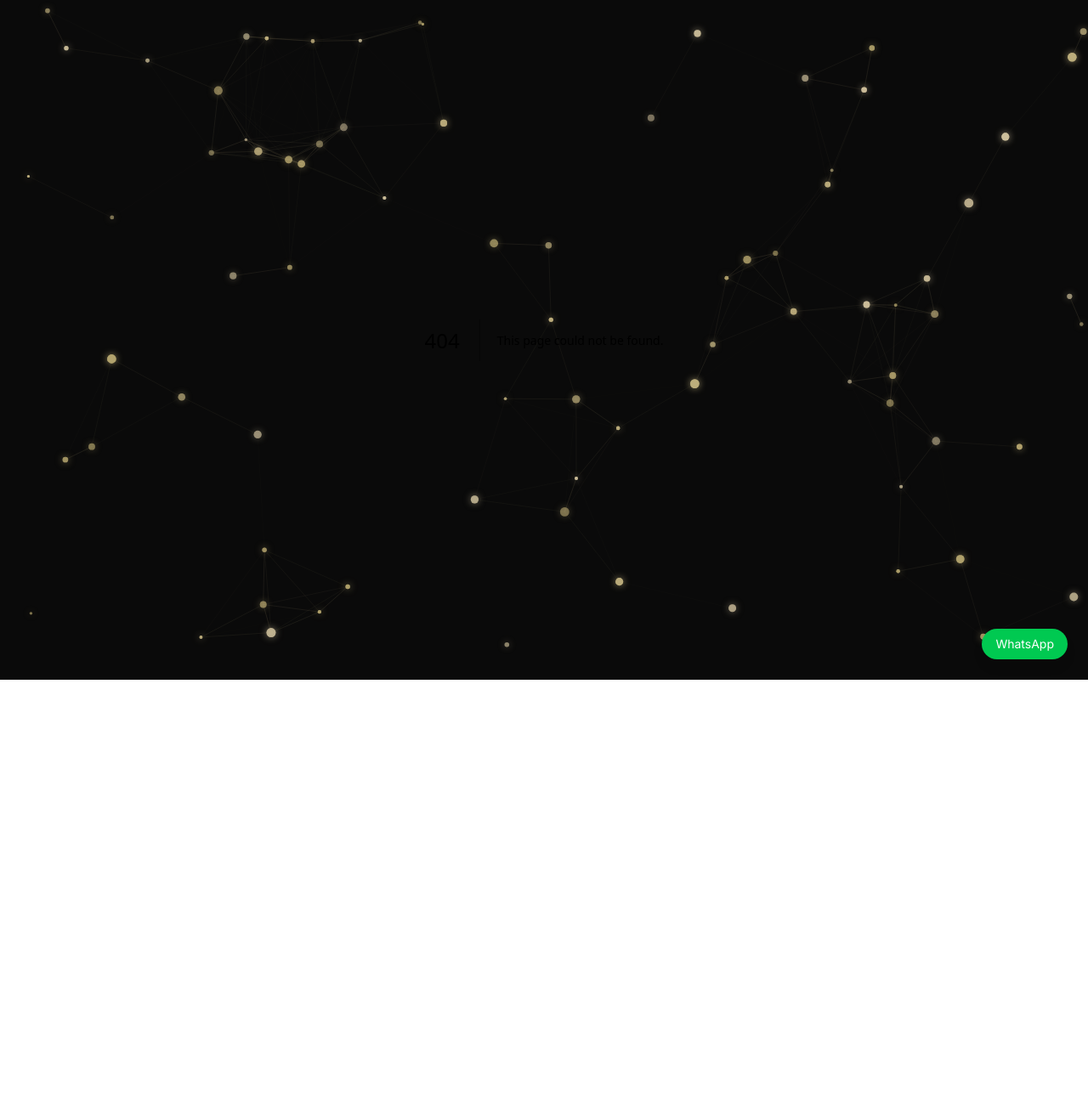
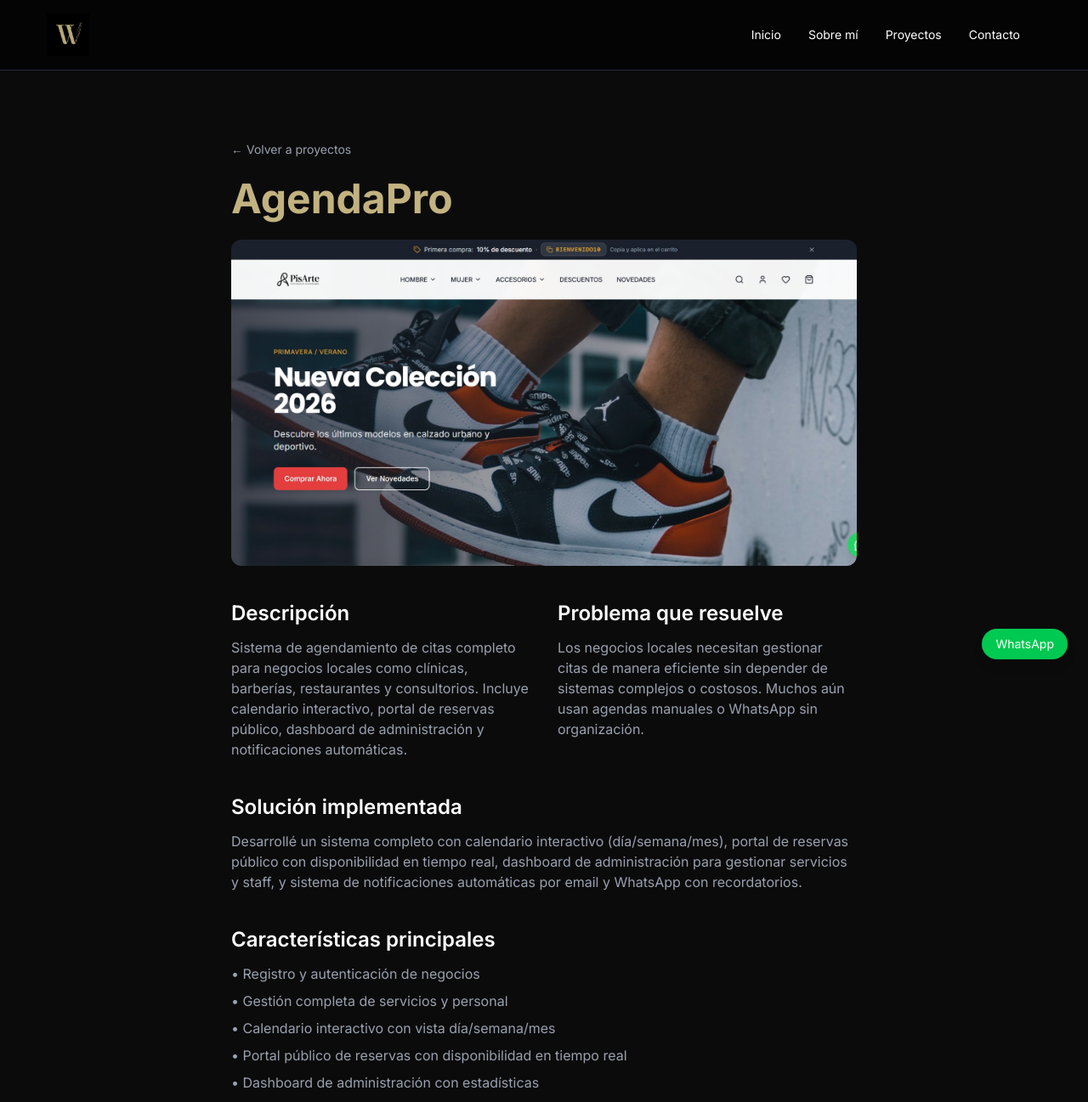
Before and after one commit to FronDeveloper/portafolio-wilson-dev, a Next.js app: page /projects/agenda-pro in a window 1280 px wide. Before the commit this address had no page. Shown: the top 1297 px of the page at 85% size. Before the commit the page ends 800 px from the top, so only its background shows below. Built offline with nearby package versions, Linux system fonts and the light colour scheme.

Commit message:
Agregar proyecto AgendaPro al portafolio

```diff
--- a/app/page.tsx
+++ b/app/page.tsx
@@ -16,7 +16,7 @@
       <section className="px-8 md:px-20 py-10 max-w-5xl mx-auto">
         <div className="grid grid-cols-2 md:grid-cols-4 gap-6 text-center">
           <div>
-            <p className="text-3xl font-bold text-[#C2B280]">4+</p>
+            <p className="text-3xl font-bold text-[#C2B280]">5+</p>
             <p className="text-gray-400 text-sm">Proyectos entregados</p>
           </div>
           <div>
--- /dev/null
+++ b/app/projects/agenda-pro/page.jsx
@@ -0,0 +1,122 @@
+import Navbar from "@/components/Navbar";
+import Image from "next/image";
+import Link from "next/link";
+
+export const metadata = {
+  title: "AgendaPro | Wilson Dev",
+  description: "Sistema de agendamiento de citas para negocios locales con notificaciones automáticas por email y WhatsApp."
+};
+
+export default function AgendaProProject() {
+  return (
+    <main className="bg-[#0B0B0B] text-white min-h-screen">
+      <Navbar />
+
+      <section className="px-8 md:px-20 py-20 max-w-4xl mx-auto">
+        <Link href="/projects" className="text-sm text-gray-400 hover:text-[#C2B280] transition inline-block mb-6">
+          ← Volver a proyectos
+        </Link>
+
+        <h1 className="text-4xl md:text-5xl font-bold mb-6 text-[#C2B280]">
+          AgendaPro
+        </h1>
+
+        <div className="relative w-full h-96 mb-10 rounded-xl overflow-hidden">
+          <Image
+            src="/images/agenda-pro.jpg"
+            alt="AgendaPro"
+            fill
+            className="object-cover object-top"
+          />
+        </div>
+
+        <div className="grid md:grid-cols-2 gap-8 mb-10">
+          <div>
+            <h2 className="text-2xl font-semibold mb-3">Descripción</h2>
+            <p className="text-gray-400">
+              Sistema de agendamiento de citas completo para negocios locales como clínicas, barberías,
+              restaurantes y consultorios. Incluye calendario interactivo, portal de reservas público,
+              dashboard de administración y notificaciones automáticas.
+            </p>
+          </div>
+
+          <div>
+            <h2 className="text-2xl font-semibold mb-3">Problema que resuelve</h2>
+            <p className="text-gray-400">
+              Los negocios locales necesitan gestionar citas de manera eficiente sin depender de
+              sistemas complejos o costosos. Muchos aún usan agendas manuales o WhatsApp sin organización.
+            </p>
+          </div>
+        </div>
+
+        <div className="mb-10">
+          <h2 className="text-2xl font-semibold mb-3">Solución implementada</h2>
+          <p className="text-gray-400">
+            Desarrollé un sistema completo con calendario interactivo (día/semana/mes), portal de reservas
+            público con disponibilidad en tiempo real, dashboard de administración para gestionar servicios
+            y staff, y sistema de notificaciones automáticas por email y WhatsApp con recordatorios.
+          </p>
+        </div>
+
+        <div className="mb-10">
+          <h2 className="text-2xl font-semibold mb-3">Características principales</h2>
+          <div className="space-y-2 text-gray-400">
+            <p>• Registro y autenticación de negocios</p>
+            <p>• Gestión completa de servicios y personal</p>
+            <p>• Calendario interactivo con vista día/semana/mes</p>
+            <p>• Portal público de reservas con disponibilidad en tiempo real</p>
+            <p>• Dashboard de administración con estadísticas</p>
+            <p>• Notificaciones automáticas por email (Resend)</p>
+            <p>• Notificaciones por WhatsApp (Twilio) - opcional</p>
+            <p>• Recordatorios automáticos 24h antes de la cita</p>
+            <p>• Sistema de cancelación con notificaciones</p>
+            <p>• Base de datos en Supabase con políticas RLS</p>
+            <p>• Cron jobs en Vercel para recordatorios</p>
+          </div>
+        </div>
+
+        <div className="mb-10">
+          <h2 className="text-2xl font-semibold mb-3">Tecnologías utilizadas</h2>
+          <div className="flex flex-wrap gap-2">
+            {["Next.js 14", "TypeScript", "Supabase", "NextAuth", "Resend", "Twilio", "Tailwind CSS", "shadcn/ui", "Vercel Cron"].map(tech => (
+              <span key={tech} className="bg-[#111] border border-gray-800 px-3 py-1 rounded-full text-sm text-gray-300">
+                {tech}
+              </span>
+            ))}
+          </div>
+        </div>
+
+        <div className="bg-[#111] p-6 rounded-xl border border-gray-800 mb-6">
+          <h3 className="text-xl font-semibold mb-2 text-[#C2B280]">📊 Resultados</h3>
+          <p className="text-gray-400">
+            • Sistema 100% funcional con reservas en tiempo real<br />
+            • Portal público optimizado para móviles<br />
+            • Notificaciones automáticas funcionando<br />
+            • Gestión eficiente de servicios y personal<br />
+            • Dashboard intuitivo para administradores<br />
+            • Desplegado en Vercel con cron jobs activos
+          </p>
+        </div>
+
+        <div className="flex gap-4 flex-wrap">
+          <a
+            href="https://agendapro.vercel.app"
+            target="_blank"
+            rel="noopener noreferrer"
+            className="inline-block px-6 py-3 bg-[#C2B280] text-black rounded-xl font-semibold hover:opacity-80 transition"
+          >
+            🌐 Ver sitio en vivo →
+          </a>
+          <a
+            href="https://github.com/FronDeveloper/agendaPro"
+            target="_blank"
+            rel="noopener noreferrer"
+            className="inline-block px-6 py-3 border border-gray-600 rounded-xl font-semibold hover:bg-white hover:text-black transition"
+          >
+            📦 Ver código en GitHub
+          </a>
+        </div>
+      </section>
+    </main>
+  );
+}
--- a/components/Projects.jsx
+++ b/components/Projects.jsx
@@ -18,6 +18,18 @@
         transition={{ staggerChildren: 0.2 }}
         className="grid md:grid-cols-3 gap-8"
       >
+        <ProjectCard
+          title="AgendaPro"
+          description="Sistema de agendamiento de citas para negocios locales con notificaciones automáticas."
+          problem="Negocios locales necesitan gestionar citas sin sistemas complejos ni costosos."
+          solution="Desarrollé un sistema completo con calendario interactivo, portal de reservas, emails y WhatsApp automáticos."
+          tech="Next.js 14 / Supabase / Resend / Twilio / Tailwind"
+          link="/projects/agenda-pro"
+          image="/images/agenda-pro.jpg"
+          status="completado"
+          liveUrl="https://agendapro.vercel.app"
+        />
+
         <ProjectCard
           title="InsightAI Dashboard"
           description="Dashboard de gestión con IA para tiendas de productos naturales."
```
Also changed, not shown: public/images/agenda-pro.jpg (added), public/images/insightai-dashboard.jpg.
